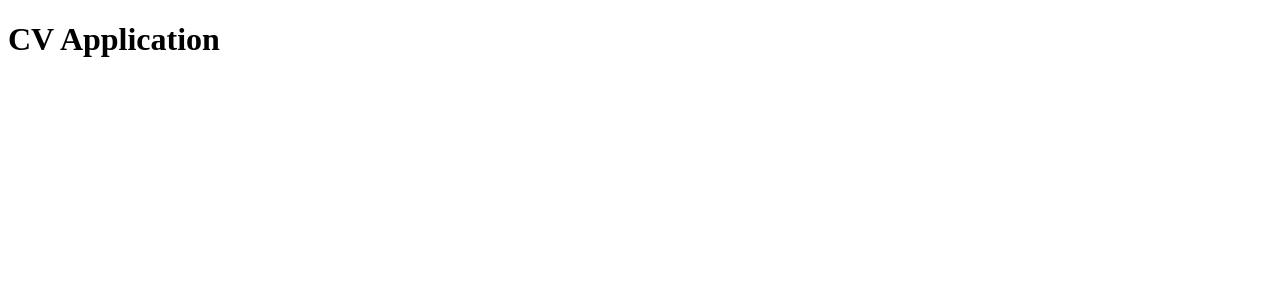
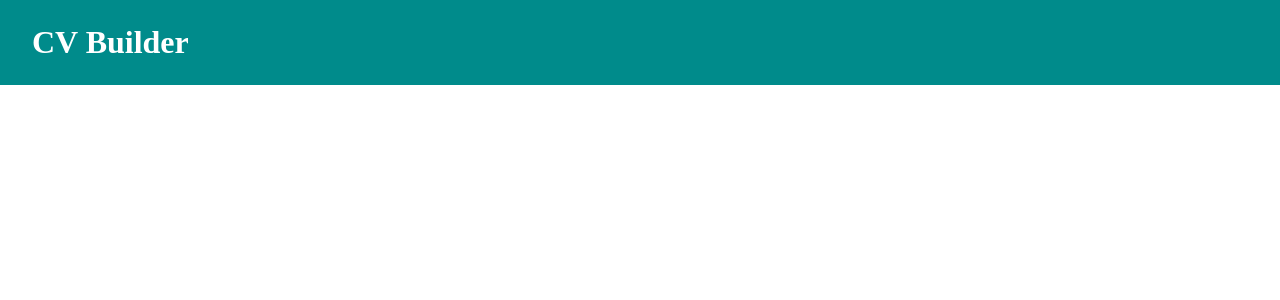
Before and after one commit to bkwong315/cv-application, a React app: page / in a window 1280 px wide. Shown: the top 300 px of the page. Built offline with nearby package versions, Linux system fonts and the light colour scheme; the HTML template or start-up script is replaced by a standard one.

Commit message:
Add header and link globals to app.scss

```diff
--- /dev/null
+++ b/src/App.scss
@@ -0,0 +1,15 @@
+@import './globals.scss';
+
+.layout {
+  display: grid;
+  grid-template-rows: auto 1fr auto;
+
+  min-height: 100svh;
+  min-height: 100dvh;
+}
+
+header {
+  background-color: darkcyan;
+  color: white;
+  padding: 1.5rem 2rem;
+}
--- a/src/App.tsx
+++ b/src/App.tsx
@@ -1,8 +1,16 @@
 import * as React from 'react';
+
+import './App.scss';
 
 class App extends React.Component {
   render() {
-    return <h1>CV Application</h1>;
+    return (
+      <div className='layout'>
+        <header>
+          <h1>CV Builder</h1>
+        </header>
+      </div>
+    );
   }
 }
 
```
